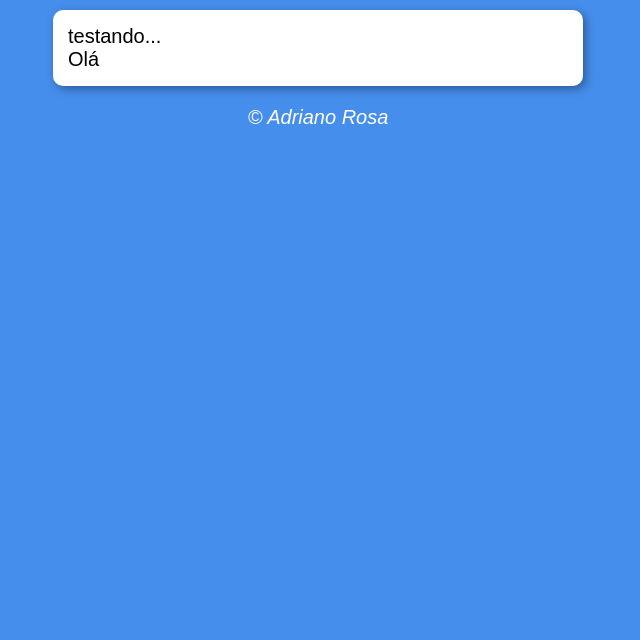
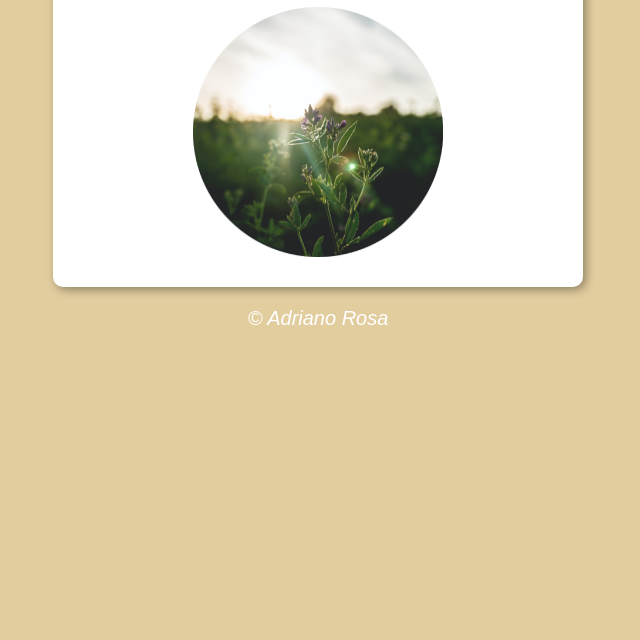
Before and after one commit to AdrianoR85/javascript-basico, a plain HTML site: page aula06ex/ex016/modelo.html in a window 1280 px wide. Shown: the part 160-800 px from the top of the page, without its empty margins (322-962 px from the left). Drawn offline with Linux system fonts and the light colour scheme.

Commit message:
Hora do dia

```diff
--- a/aula06ex/ex016/modelo.html
+++ b/aula06ex/ex016/modelo.html
@@ -7,14 +7,15 @@
     <title>Nodelo de Exercício</title>
     <link rel="stylesheet" href="style.css">
 </head>
-<body>
+<body onload="carregar()">
     <header>
         <h1>Hora do Dia</h1>
-        <h1 id="t">Teste</h1>
     </header>
     <section>
-        <div id="txt">testando...</div>
-        <div id="imagem">Olá</div>
+        <div id="msg">testando...</div>
+        <div id="foto">
+            <img id="imagem" src="imagens/manha.png" alt="">
+        </div>
     </section>
     <footer>
         <p>&copy; Adriano Rosa</p>
--- a/aula06ex/ex016/script.js
+++ b/aula06ex/ex016/script.js
@@ -1 +1,26 @@
-alert('Olá')
+function addZero(min){
+    if(min < 10){
+        min = '0' + min;
+    }
+    return min;
+}
+
+function carregar(){
+    var msg = document.getElementById('msg');
+    var img = document.getElementById('imagem')
+    var date = new Date();
+    var hora = date.getHours();
+    var minuto = addZero(date.getMinutes());
+
+    msg.innerHTML = `Agora são ${hora}:${minuto}`
+    if(hora < 12){
+        img.src = 'imagens/manha.png'
+        document.body.style.background = '#e2cd9f'
+    } else if (hora < 18){
+        img.src = 'imagens/tarde.png'
+        document.body.style.background = "#b9846f"
+    }else{
+        img.src = 'imagens/noite.png'
+        document.body.style.background = "#515154"
+    }
+}
--- a/aula06ex/ex016/style.css
+++ b/aula06ex/ex016/style.css
@@ -1,5 +1,4 @@
 body{
-    background-color: rgb(70, 142, 236);
     font: normal 1.25em Arial;
 }
 
@@ -22,3 +21,13 @@ footer{
     text-align: center;
     font-style: italic;
 }
+
+div{
+    text-align: center;
+    padding: 10px;
+}
+
+img{
+    width: 250px;
+    height: 250px;
+}
```
Also changed, not shown: aula06ex/ex016/imagens/manha.png (added), aula06ex/ex016/imagens/noite.png (added), aula06ex/ex016/imagens/tarde.png (added).
